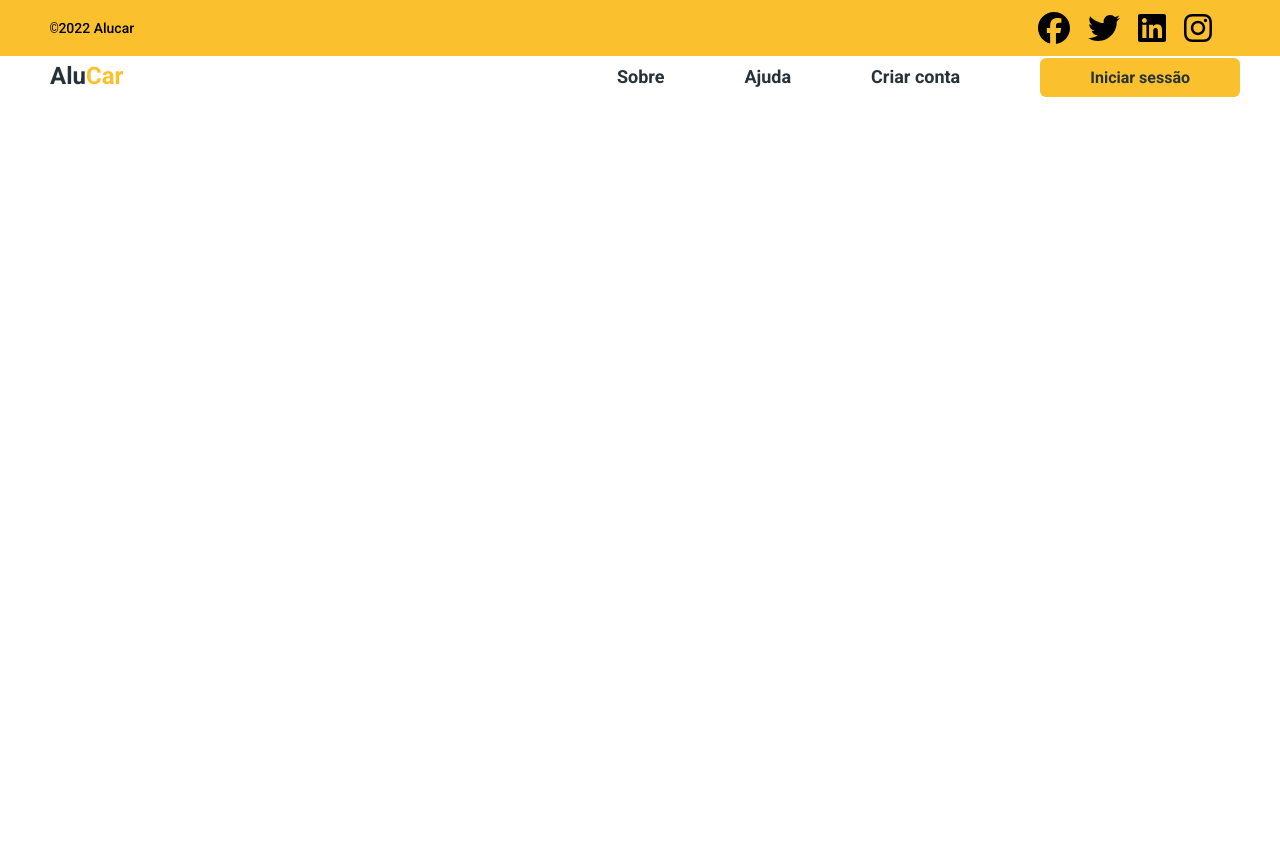
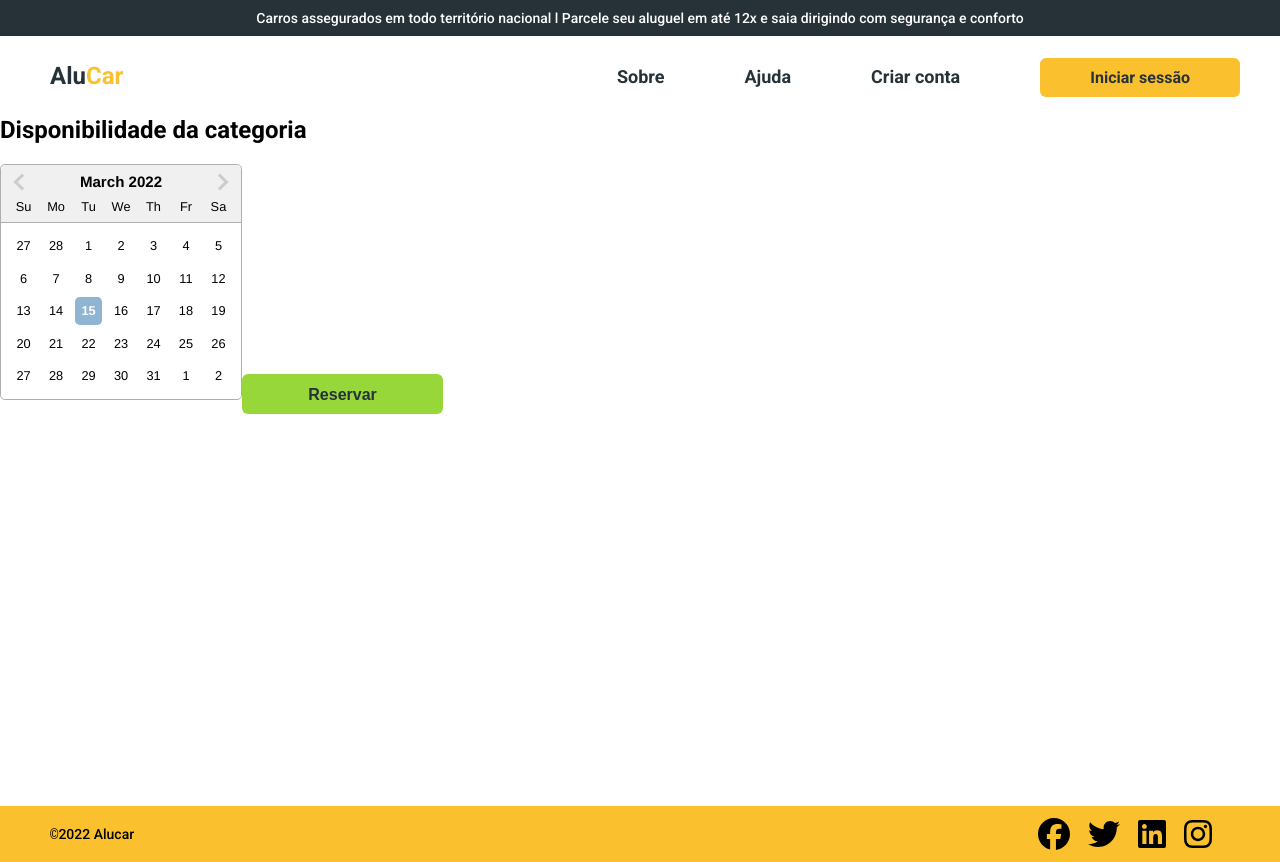
Before and after one commit to noubarijou/PICTDFEFinal, a React (Create React App) app in the folder alucar/: page /disponibilidade in a window 1280 px wide. Before the commit the page ends 800 px from the top, so only its background shows below. Built offline with nearby package versions, Linux system fonts and the light colour scheme.

Commit message:
cria pagina e rota de disponibilidade

```diff
--- a/alucar/src/components/CardCategoria/index.js
+++ b/alucar/src/components/CardCategoria/index.js
@@ -1,5 +1,6 @@
 import "./style.scss";
 import { Reservar } from "../BotaoReserva";
+import {Link} from "react-router-dom";
 export const CardCategoria = ({ id, imagem, categoria, preco }) => {
   return (
     <>
@@ -11,7 +12,9 @@ export const CardCategoria = ({ id, imagem, categoria, preco }) => {
           <h2>{categoria}</h2>
           <p className="subtitle">A partir de</p>
           <p className="info__preco">R$ {preco} / dia</p>
-          <Reservar className="btn success-btn btn-large" {...id} />
+          <Link to={`/disponibilidade`}>
+    <Reservar {...id}/>
+    </Link>
         </div>
 
       </article>
--- /dev/null
+++ b/alucar/src/pages/Disponibilidade/index.js
@@ -0,0 +1,37 @@
+import {Helmet} from 'react-helmet-async'
+import DatePicker from 'react-datepicker';
+import "react-datepicker/dist/react-datepicker.css";
+import {useState} from 'react';
+import {Reservar} from '../../components/BotaoReserva'
+import {Link} from 'react-router-dom';
+
+export const Disponibilidade = () => {
+    const [startDate, setStartDate] = useState(new Date());
+  const [endDate, setEndDate] = useState(null);
+  const onChange = (dates) => {
+    const [start, end] = dates;
+    setStartDate(start);
+    setEndDate(end);
+  };
+    /* const detalhes = require("../../assets/detalhes.json"); */
+  /* const detalhes = useAxios(`/caracteristicas`); */
+  return (
+    <>
+    <Helmet>
+        <title>AluCar | Disponibilidade</title>
+    </Helmet>
+    <main>
+        <h2>Disponibilidade da categoria </h2>
+        <DatePicker selected={startDate}
+      onChange={onChange}
+      startDate={startDate}
+      endDate={endDate}
+      selectsRange
+      inline/>
+    <Link to={`/disponibilidade`}>
+    <Reservar />
+    </Link>
+    </main>
+    </>
+  )
+}
--- a/alucar/src/pages/Produto/index.js
+++ b/alucar/src/pages/Produto/index.js
@@ -2,12 +2,13 @@ import "./style.scss";
 import { Helmet } from "react-helmet-async";
 import { Rating } from "../../components/CardCarro/components/Rating";
 import DatePicker from 'react-datepicker';
+import "react-datepicker/dist/react-datepicker.css";
 import {useState, useEffect} from 'react';
 import {useParams} from 'react-router-dom'
-import "react-datepicker/dist/react-datepicker.css";
 import { Spinner } from 'react-bootstrap';
 import {Mapa} from '../../components/Mapa/';
 import { Reservar } from "../../components/BotaoReserva";
+import { Link } from "react-router-dom";
 const location = {
   address: 'Av. Domingos Odália Filho, 301 - Centro, Osasco',
   lat: -23.5329081,
@@ -30,6 +31,7 @@ export const Detalhes = () => {
   const [detalhe, setDetalhe] = useState();
   useEffect(()=>{
     setDetalhe(detalhesId);
+    window.scrollTo(0, 0)
   },[detalhesId])
 
   return (
@@ -95,7 +97,9 @@ export const Detalhes = () => {
       selectsRange
       inline
     />
-    <Reservar className="btn success-btn btn-large" />
+    <Link to={`/disponibilidade`}>
+    <Reservar />
+    </Link>
       <Mapa location={location} zoomLevel={17} />
       <h2>Requisitos para Alugar</h2>
       <p>Idade Mínima
--- a/alucar/src/routes/index.js
+++ b/alucar/src/routes/index.js
@@ -9,6 +9,7 @@ import { Sobre } from "../pages/Sobre";
 import { Ajuda } from "../pages/Ajuda";
 import { Detalhes } from "../pages/Produto";
 import {MinhasReservas} from "../pages/MinhasReservas"
+import { Disponibilidade } from "../pages/Disponibilidade";
 /* import {Categorias} from "../pages/Categorias"; */
 
 const RouteList = () => {
@@ -24,10 +25,11 @@ const RouteList = () => {
                 <Route path="/ajuda" element={<Ajuda />} />
                 <Route path="/detalhes/:detalhesId" element={<Detalhes />} />
                 <Route path="/reservas" element={<MinhasReservas />} />
+                <Route path="/disponibilidade" element={<Disponibilidade />} />
                 {/* <Route path="/categorias" element={<Categorias />} /> */}
             </Routes>
             <Footer />
-            </HelmetProvider>
+        </HelmetProvider>
         </BrowserRouter>
     )
 };
```
Also changed, not shown: 1 other file (tests, documents, lock files or other folders).
